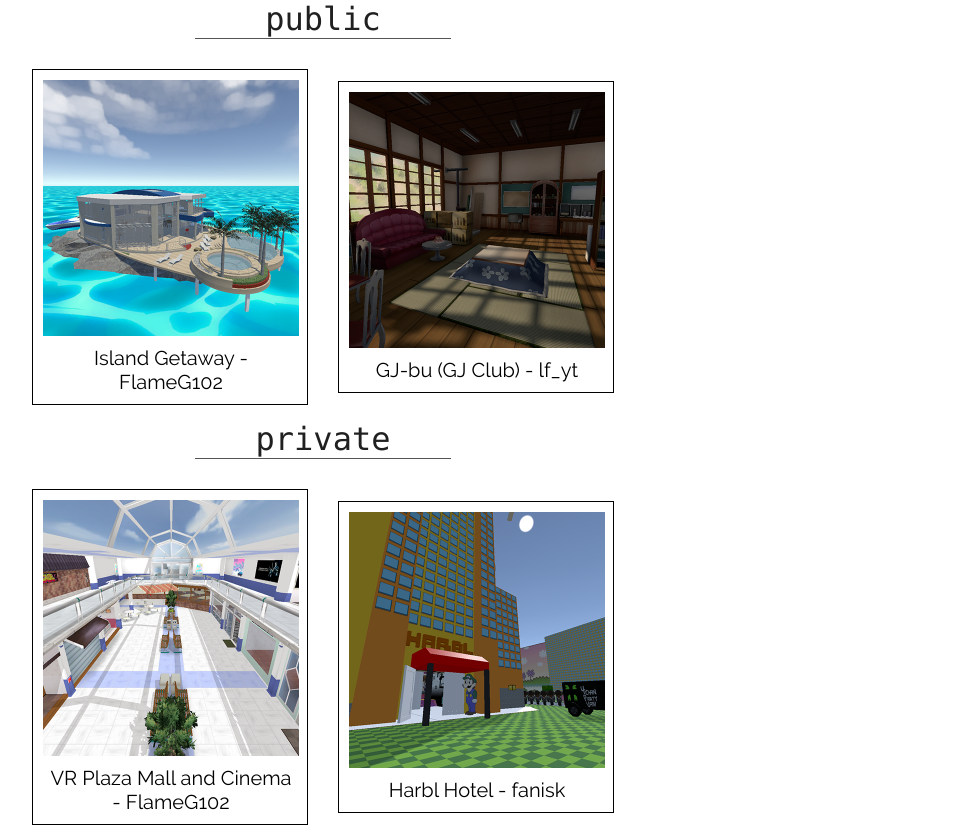
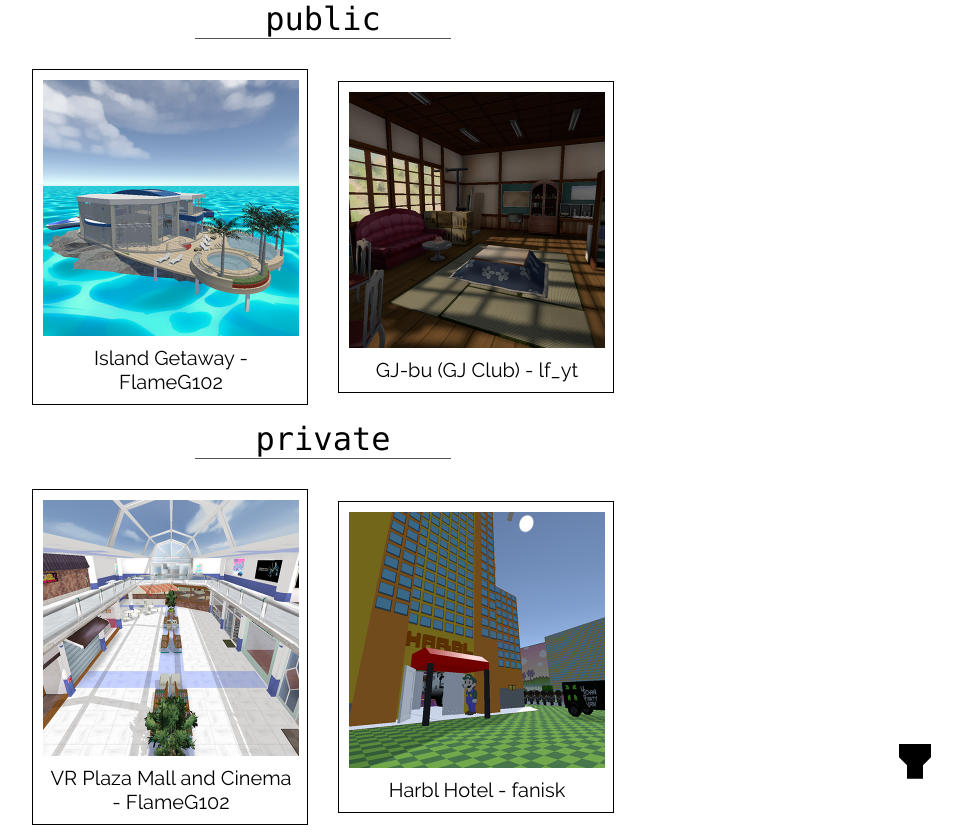
Before and after one commit to ThePyrotechnic/vrg_website, a plain HTML site: page index.html in a window 1280 px wide. Shown: the whole page, without its empty margins (317-1279 px from the left). Drawn offline with Linux system fonts and the light colour scheme.

Commit message:
Add dark mode toggle

```diff
--- a/index.html
+++ b/index.html
@@ -19,5 +19,10 @@
     <script src="js/index.js"></script>
 </head>
 <body>
+<div id="tool-overlay">
+    <div id="tool-container">
+        <img id="dark-mode" class="tool-btn" src="svg/off-24px.svg" alt="Dark Mode" onClick="darkModeToggle()">
+    </div>
+</div>
 </body>
 </html>
--- a/js/index.js
+++ b/js/index.js
@@ -6,8 +6,20 @@ function worldClicked(world) {
         win.focus();
 }
 
+function darkModeToggle() {
+    document.body.classList.toggle('body-dark');
+    let btns = document.getElementsByClassName('btn');
+    for (let a = 0; a < btns.length; a++)
+        btns[a].classList.toggle('btn-dark');
+    let titles = document.getElementsByClassName('title-text');
+    for (let a = 0; a < titles.length; a++)
+        titles[a].classList.toggle('title-text-dark');
+    lightbulb = document.getElementById('dark-mode');
+    lightbulb.setAttribute('src', (lightbulb.getAttribute('src') === 'svg/off-24px.svg') ? 'svg/on-24px.svg' : 'svg/off-24px.svg');
+}
+
 function loadJSON(file_path, callback) {
-    var req = new XMLHttpRequest();
+    let req = new XMLHttpRequest();
     req.overrideMimeType("application/json");
     req.open('GET', file_path, true);
     req.onreadystatechange = function () {
--- a/style.css
+++ b/style.css
@@ -12,6 +12,10 @@ body {
     min-height: 100vh;
 
     margin: 0;
+    background: #fff;
+}
+.body-dark {
+    background:#000;
 }
 
 input {
@@ -41,14 +45,20 @@ input {
     white-space: nowrap;
     overflow-x: hidden;
 
-    color: #202020;
+    color: #000;
     border-top: none;
     border-left: none;
     border-right: none;
-    border-bottom: 1px inset black;
+    border-bottom: 1px inset #000;
 
     margin-bottom: 15px;
 }
+
+.title-text-dark {
+    color: #fff;
+    border-bottom: 1px inset #fff;
+}
+
 
 .thumbnail {
     width: 256px;
@@ -81,14 +91,15 @@ input {
     text-decoration: none;
 }
 
-.btn-selected {
+.btn-dark {
     color: #fff;
     background: #000;
-    border: solid #000 1px;
+    border: solid #fff 1px;
 }
 
-.playback-btn {
-    border: dashed #000 1px;
+.btn-dark:hover {
+    background: #fff;
+    color: #000;
 }
 
 .flex-column {
@@ -114,6 +125,44 @@ input {
     flex-flow: row wrap;
     max-width: calc((12em + 60px) * 5);
     z-index: 5;
+}
+
+.tool-btn {
+    height: 2em;
+    width: 2em;
+    margin: 1em 1em 1em 0;
+    cursor: pointer;
+}
+
+#dark-mode {
+    width: 64px;
+    height: 64px;
+}
+
+#tool-overlay {
+    display: flex;
+    flex-flow: row wrap;
+    justify-content: space-around;
+    align-items: center;
+    align-content: flex-start;
+
+    z-index: 10;
+
+    position: fixed;
+    bottom: 0;
+    height: auto;
+    width: 100%;
+    overflow: hidden;
+}
+
+#tool-container {
+    display: flex;
+    flex-flow: row wrap;
+    justify-content: flex-end;
+    align-items: center;
+    align-content: flex-start;
+
+    width: 100%;
 }
 
 @media (min-width: 320px) {
```
Also changed, not shown: svg/off-24px.svg (added), svg/on-24px.svg (added), thumbnails/void_club.png (deleted).
